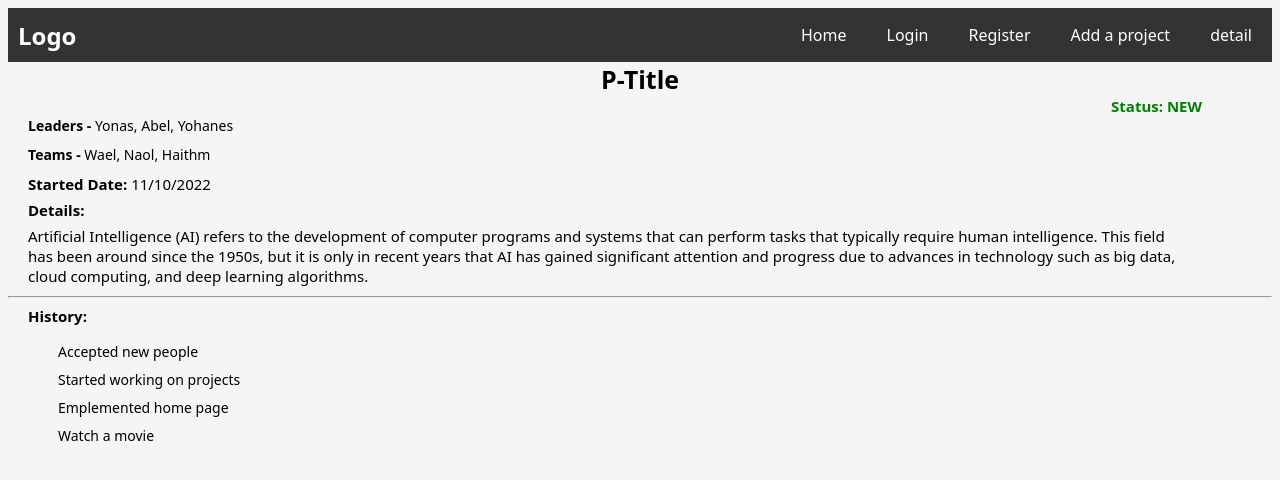
After one commit to Haitham030303/AgileProject, a Flask app: template templates/detail.html in a window 1280 px wide. The commit adds this page. Shown: the top 480 px of the page. Run offline with Flask 3, Linux system fonts and the light colour scheme; the template is opened without the code that fills it, so the values that code supplies are empty.

Commit message:
Added detail page

```diff
--- a/static/css/main.css
+++ b/static/css/main.css
@@ -320,3 +320,58 @@ nav li {
     margin: 10px 0;
   }
 }
+/**/
+.title_Detail{
+  font-size: 2.5rem;
+  text-align: center;
+  font-weight: bold;
+}
+
+.status_Detail{
+  text-align: end;
+  font-weight: bold;
+  color: green;
+  font-size: 1.5rem;
+  margin-right: 7rem;
+}
+.leaders_Detail{
+  margin-left: 2rem;
+  font-size: 1.4rem;
+  margin-bottom: .7em;
+
+}
+.teams_Detail{
+  margin-left: 2rem;
+  font-size: 1.4rem;
+  margin-bottom: .7em;
+
+}
+.just_Details{
+  margin-left: 2rem;
+  font-weight: bold;
+  font-size: 1.5rem;
+  margin-bottom: .4em;
+}
+.description_Detail{
+  margin-left: 2rem;
+  margin-right: 9rem;
+  font-size: 1.5rem;
+  margin-bottom: .7em;
+}
+.just_History_Detail{
+  margin-left: 2rem;
+  font-weight: bold;
+  font-size: 1.5rem;
+  margin-bottom: .4em;
+}
+.history_Detail li{
+  list-style: none;
+  margin-left: 1rem;
+  font-size: 1.4rem;
+  margin-bottom: .9rem;
+}
+.started_date_Detail{
+  margin-left: 2rem;
+  font-size: 1.5rem;
+  margin-bottom: .4em;
+}
--- a/templates/base.html
+++ b/templates/base.html
@@ -24,6 +24,7 @@
         <li><a href="/login">Login</a></li>
         <li><a href="/register">Register</a></li>
         <li><a href="/add_project">Add a project</a></li>
+        <li><a href="/detail">detail</a></li>
       </ul>
     </nav>
     {% with messages = get_flashed_messages(with_categories=true) %}
--- /dev/null
+++ b/templates/detail.html
@@ -0,0 +1,25 @@
+{% extends "base.html" %} {% block title %} Detail {% endblock %} {% block main
+    %}
+    <div class="Detail">
+        <div class="title_Detail"> P-Title</div>
+        <div class="status_Detail"> Status: NEW</div>
+        <div class="leaders_Detail"> <b>Leaders -</b> Yonas, Abel, Yohanes</div>
+        <div class="teams_Detail"> <b>Teams -</b> Wael, Naol, Haithm</div>
+        <div class="started_date_Detail"><b>Started Date:</b> 11/10/2022</div>
+        <div class="just_Details">Details:</div>
+        <div class="description_Detail">
+            Artificial Intelligence (AI) refers to the development of computer programs and systems that can perform tasks that typically require human intelligence. This field has been around since the 1950s, but it is only in recent years that AI has gained significant attention and progress due to advances in technology such as big data, cloud computing, and deep learning algorithms.
+        </div>
+        <hr>
+        <div class="just_History_Detail">History: </div>
+        <div class="history_Detail">
+            <ul>
+                <li>Accepted new people</li>
+                <li>Started working on projects</li>
+                <li>Emplemented home page</li>
+                <li>Watch a movie</li>
+            </ul>
+        </div>
+    </div>
+    {% endblock %}
+    {% set active = 'detail' %}
```
